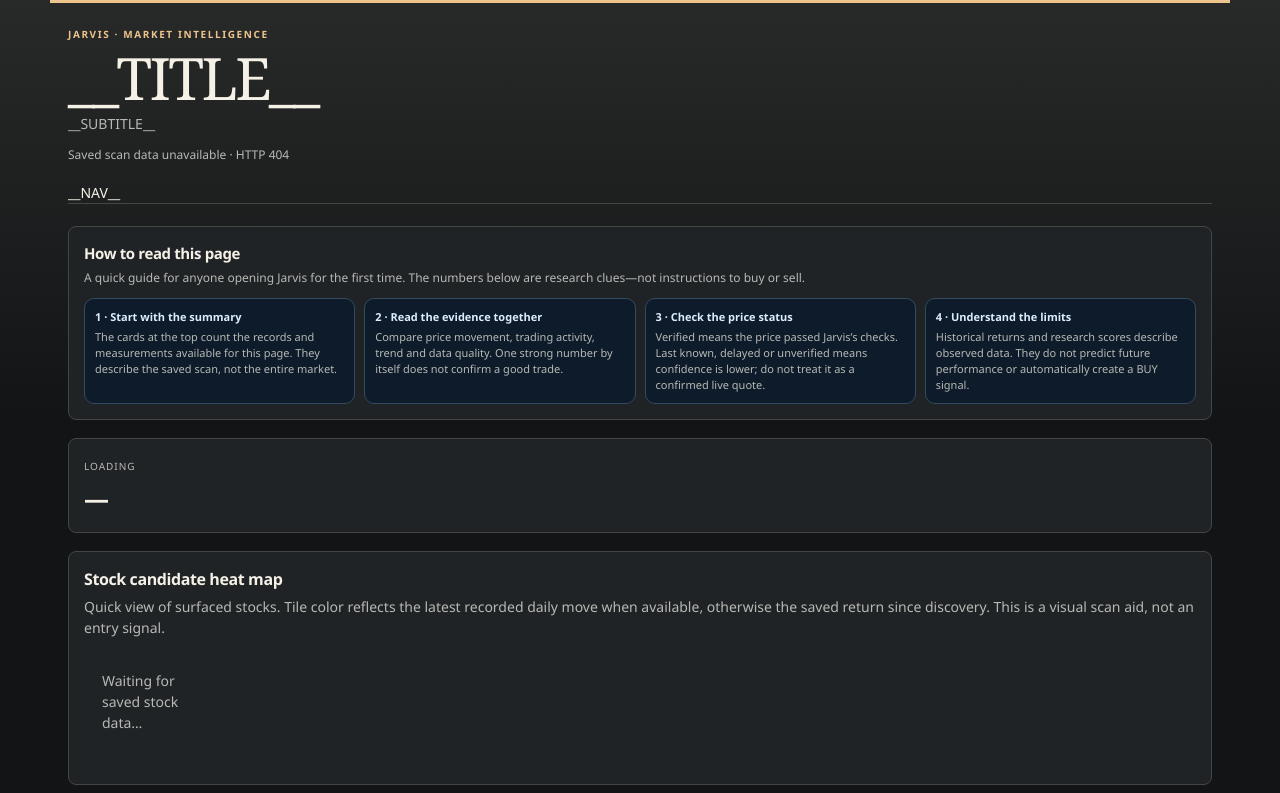
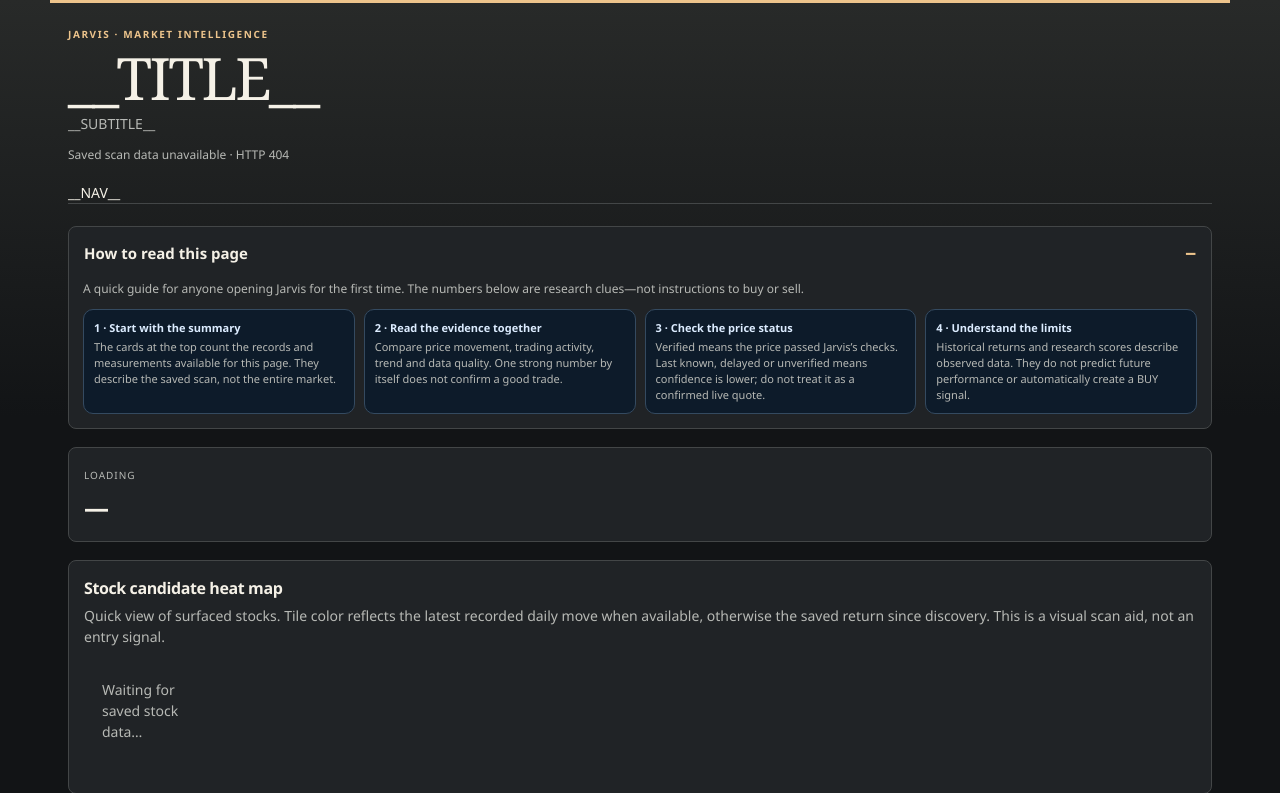
Before and after one commit to rileymagiera/jarvis-market-scanner, a Python web app: template templates/analytics_tab.html in a window 1280 px wide. Shown: the top 793 px of the page. Run offline with Jinja, Linux system fonts and the light colour scheme; the template is opened without the code that fills it, so the values that code supplies are empty.

Commit message:
Make __KIND__-instructions collapsible with per-tab saved browser state

```diff
--- a/templates/analytics_tab.html
+++ b/templates/analytics_tab.html
@@ -11,7 +11,7 @@
 .reading-guide{margin:14px 0 18px;padding:15px;border:1px solid #36516b;border-radius:13px;background:linear-gradient(135deg,#172b40,#122235)}.reading-guide h2{font-size:15px;margin:0 0 5px}.reading-guide-intro{color:var(--muted);font-size:12px;margin:0 0 11px}.guide-grid{display:grid;grid-template-columns:repeat(auto-fit,minmax(180px,1fr));gap:9px}.guide-item{padding:10px;border:1px solid #344a60;border-radius:10px;background:#0d1b2a}.guide-item b{display:block;font-size:11px;color:#dcecff;margin-bottom:3px}.guide-item span{display:block;color:var(--muted);font-size:11px;line-height:1.45}
 .card small{display:block;color:var(--muted);font-size:10px;line-height:1.4;margin-top:5px;letter-spacing:0}</style><link rel="stylesheet" href="/assets/workspace.css"></head><body><main><div class="eyebrow">JARVIS · MARKET INTELLIGENCE</div><h1>__TITLE__</h1><div class="sub">__SUBTITLE__</div><div class="status" id="status">Loading saved scan snapshot…</div>
 <nav class="tabs">__NAV__</nav>
-<section class="reading-guide" aria-label="How to understand this page"><h2>How to read this page</h2><p class="reading-guide-intro">A quick guide for anyone opening Jarvis for the first time. The numbers below are research clues—not instructions to buy or sell.</p><div class="guide-grid"><div class="guide-item"><b>1 · Start with the summary</b><span>The cards at the top count the records and measurements available for this page. They describe the saved scan, not the entire market.</span></div><div class="guide-item"><b>2 · Read the evidence together</b><span>Compare price movement, trading activity, trend and data quality. One strong number by itself does not confirm a good trade.</span></div><div class="guide-item"><b>3 · Check the price status</b><span>Verified means the price passed Jarvis’s checks. Last known, delayed or unverified means confidence is lower; do not treat it as a confirmed live quote.</span></div><div class="guide-item"><b>4 · Understand the limits</b><span>Historical returns and research scores describe observed data. They do not predict future performance or automatically create a BUY signal.</span></div></div></section>
+<details class="reading-guide jarvis-help" data-jarvis-help="__KIND__-instructions" open aria-label="How to understand this page"><summary>How to read this page</summary><p class="reading-guide-intro">A quick guide for anyone opening Jarvis for the first time. The numbers below are research clues—not instructions to buy or sell.</p><div class="guide-grid"><div class="guide-item"><b>1 · Start with the summary</b><span>The cards at the top count the records and measurements available for this page. They describe the saved scan, not the entire market.</span></div><div class="guide-item"><b>2 · Read the evidence together</b><span>Compare price movement, trading activity, trend and data quality. One strong number by itself does not confirm a good trade.</span></div><div class="guide-item"><b>3 · Check the price status</b><span>Verified means the price passed Jarvis’s checks. Last known, delayed or unverified means confidence is lower; do not treat it as a confirmed live quote.</span></div><div class="guide-item"><b>4 · Understand the limits</b><span>Historical returns and research scores describe observed data. They do not predict future performance or automatically create a BUY signal.</span></div></div></details>
 <div id="summary" class="grid"><div class="card"><span>LOADING</span><strong>—</strong></div></div>
 <section class="panel" id="breadthHeatmapPanel" style="display:__HEATMAP_DISPLAY__"><h2>Stock candidate heat map</h2><div class="muted">Quick view of surfaced stocks. Tile color reflects the latest recorded daily move when available, otherwise the saved return since discovery. This is a visual scan aid, not an entry signal.</div><div id="breadthHeatmap" class="breadth-heatmap"><div class="empty">Waiting for saved stock data…</div></div><div class="foot" id="breadthHeatmapFoot"></div></section>
 <section class="panel"><h2>__TITLE__ detail</h2><div class="muted" id="description">All values are read from the latest saved scan; no additional market-data requests are triggered by this page.</div>
@@ -80,4 +80,4 @@ function render(d){
  }
 }
 fetch("/history/data",{cache:"no-store"}).then(r=>{if(!r.ok)throw Error("HTTP "+r.status);return r.json()}).then(render).catch(e=>{document.getElementById("status").textContent="Saved scan data unavailable · "+e.message;document.getElementById("tbody").innerHTML='<tr><td class="empty">Could not load saved history. Try again after the next successful sync.</td></tr>';});
-</script></body></html>
+</script><script src="/assets/help_panels.js" defer></script></body></html>
```
